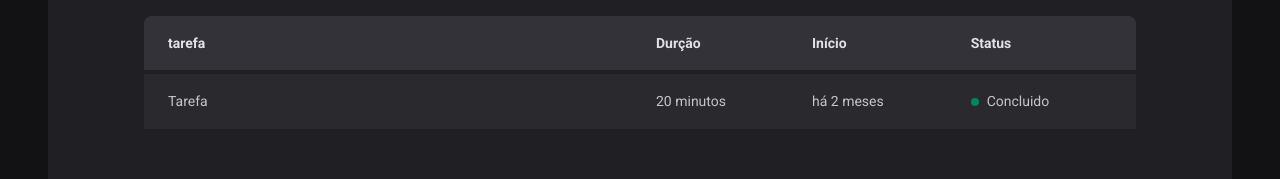
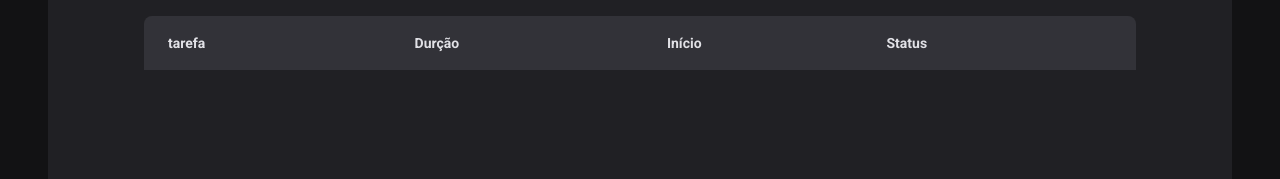
Before and after one commit to Rodrigues-Gustavo/Timer-App, a React (Vite) app: page /history in a window 1280 px wide. Shown: the part 267-446 px from the top of the page. Built offline with nearby package versions, Linux system fonts and the light colour scheme.

Commit message:
creating history listing

```diff
--- a/src/pages/History/index.tsx
+++ b/src/pages/History/index.tsx
@@ -19,14 +19,28 @@
             </tr>
           </thead>
           <tbody>
-            <tr>
-              <td>Tarefa</td>
-              <td>20 minutos</td>
-              <td>há 2 meses</td>
-              <td>
-                <Status statusColor="green">Concluido</Status>
-              </td>
-            </tr>
+            {cycles.map(cycle => {
+              return (
+                <tr key={cycle.id}>
+                  <td>{cycle.task}</td>
+                  <td>{cycle.minutesAmount} minutos</td>
+                  <td>{cycle.startDate.toISOString()}</td>
+                  <td>
+                    {cycle.finishedDate && (
+                      <Status statusColor="green">Concluido</Status>
+                    )}
+
+                    {cycle.interruptedDate && (
+                      <Status statusColor="green">Concluido</Status>
+                    )}
+
+                    {cycle.finishedDate && !cycle.interruptedDate && (
+                      <Status statusColor="green">Concluido</Status>
+                    )}
+                  </td>
+                </tr>
+              )
+            })}
           </tbody>
         </table>
       </HistoryList>
```
